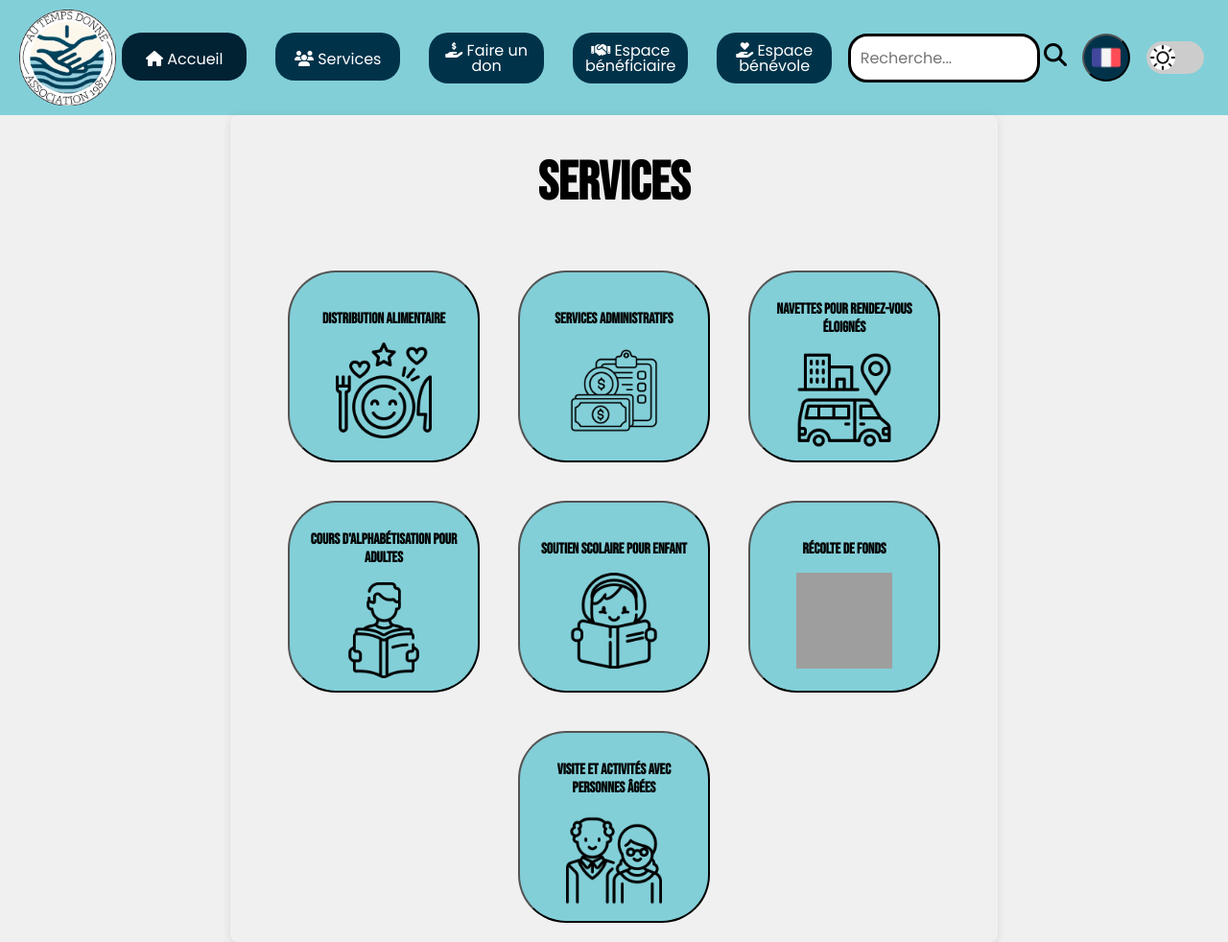
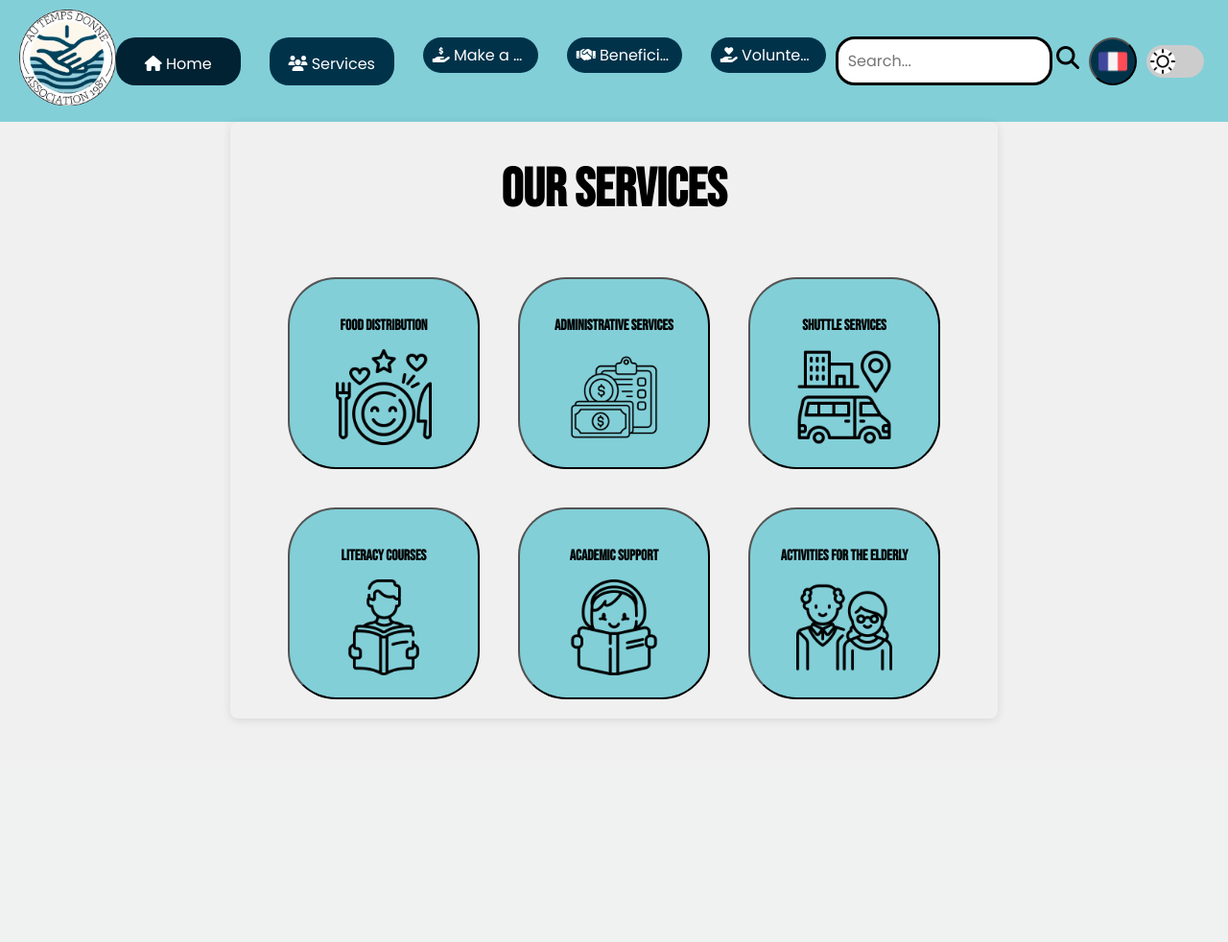
Before and after one commit to ShHaWkK/Temps_Donne, a PHP site: page /services/services.php in a window 1280 px wide. Shown: the whole page at 96% size. After the commit the page ends 751 px from the top, so only its background shows below. Run offline with PHP 8.4, Linux system fonts and the light colour scheme; some libraries are stand-ins or nearby versions; grey boxes are pictures that could not be loaded.

Commit message:
ADD lang index, service, header EN, FR) => marche

```diff
--- a/front/includes/header.php
+++ b/front/includes/header.php
@@ -1,3 +1,4 @@
+<?php include_once('lang.php'); ?>
 <head>
 <meta charset="UTF-8">
 <meta name="viewport" content="width=device-width, initial-scale=1.0">
@@ -14,67 +15,69 @@
         <div class="logo-container">
             <img src="../images/logo.png" alt="Logo Au Temps Donné" class="logo">
         </div>
-
          <!-- Boutons de navigation -->
          <nav class="navigation-menu">
             <ul class="header-menu">
-                <li><a href="/index.php" class="nav-item active"><i class="fa fa-home"></i> Accueil</a></li>
-                <li><a href="/services/services.php" class="nav-item"><i class="fa-solid fa-users"></i> Services</a></li>
-                <li><a href="/form/donations.php" class="nav-item-space"><i class="fa-solid fa-hand-holding-dollar"></i> Faire un <br>don</a></li>
-                <li><a href="/inscription_conn/connexion_beneficiaire.php" class="nav-item-space"><i class="fa-solid fa-handshake"></i> Espace <br> bénéficiaire</a></li>
-                <li><a href="/inscription_conn/connexion_benevole.php" class="nav-item-space"> <i class='fa-solid fa-hand-holding-heart'></i> Espace <br>bénévole</a></li>
+                <li><a href="../index.php" class="nav-item active"><i class="fa fa-home"></i> <?php echo htmlspecialchars($data["HOME"]); ?></a></li>
+                <li><a href="../services/services.php" class="nav-item"><i class="fa-solid fa-users"></i> <?php echo htmlspecialchars($data["SERVICES"]); ?></a></li>
+                <li><a href="../form/dons.php" class="nav-item-space"><i class="fa-solid fa-hand-holding-dollar"></i> <?php echo htmlspecialchars($data["MAKE_DONATION"]); ?></a></li>
+                <li><a href="../inscription_conn/connexion_beneficiaire.php" class="nav-item-space"><i class="fa-solid fa-handshake"></i> <?php echo htmlspecialchars($data["BENEFICIARY_SPACE"]); ?></a></li>
+                <li><a href="../inscription_conn/connexion_benevole.php" class="nav-item-space"> <i class='fa-solid fa-hand-holding-heart'></i> <?php echo htmlspecialchars($data["VOLUNTEER_SPACE"]); ?></a></li>
             </ul>
         </nav>
 
+
 <div class="popover-container menu">
-             <button class="popup-button" >
-                <i class="fa-solid fa-bars"></i><i class="icon icon--md icon--caret-down"></i></i>
+  <button class="popup-button">
+    <i class="fa-solid fa-bars"></i><i class="icon icon--md icon--caret-down"></i>
   </button>
   <ul class="popover-content" id="serviceList">
     <li>
       <a href="index.php" class="nav-item active">
-                        <i class="fa fa-home"></i> Accueil
+        <i class="fa fa-home"></i> <?php echo htmlspecialchars($data["HOME"]); ?>
       </a>
     </li>
     <li>
-                    <a href="services.php" class="nav-item">
-                        <i class="fa-solid fa-users"></i> Services
+    <a href="../services/services.php" class="nav-item">
+        <i class="fa-solid fa-users"></i> <?php echo htmlspecialchars($data["SERVICES"]); ?>
       </a>
     </li>
     <li>
-                    <a href="dons.php" class="nav-item-space">
-                        <i class="fa-solid fa-hand-holding-dollar"></i> Faire un don
+        <a href="../form/dons.php" class="nav-item-space">
+        <i class="fa-solid fa-hand-holding-dollar"></i> <?php echo htmlspecialchars($data["MAKE_DONATION"]); ?>
       </a>
     </li>
     <li>
       <a href="espace_beneficiaire.php" class="nav-item-space">
-                        <i class="fa-solid fa-handshake"></i> Espace bénéficiaire
+        <i class="fa-solid fa-handshake"></i> <?php echo htmlspecialchars($data["BENEFICIARY_SPACE"]); ?>
       </a>
     </li>
     <li>
       <a href="espace_benevole.php" class="nav-item-space">
-                        <i class="fa-solid fa-hand-holding-heart"></i> Espace bénévole
+        <i class="fa-solid fa-hand-holding-heart"></i> <?php echo htmlspecialchars($data["VOLUNTEER_SPACE"]); ?>
       </a>
     </li>
   </ul>
 </div>
 
 
-        <!-- Barre de recherche et icône de recherche -->
+
+
+<!-- Search bar -->
 <div class="search-container">
   <div class="search-icon">
-                <input class="search-input" type="text" placeholder="Recherche..." id="searchInput">
+    <input class="search-input" type="text" placeholder="<?php echo htmlspecialchars($data["SEARCH_PLACEHOLDER"] ?? 'Search...'); ?>" id="searchInput">
     <a><i class="fa-solid fa-magnifying-glass"></i></a>
   </div>
 </div>
 
+<!-- Mobile search icon -->
 <form class="search-icon-mobile">
-            <input type="text"
-            placeholder="Search..">
+  <input type="text" placeholder="<?php echo htmlspecialchars($data["SEARCH_PLACEHOLDER_MOBILE"] ?? 'Search...'); ?>">
   <i class="fa-solid fa-magnifying-glass"></i>
 </form>
-        <script src="https://kit.fontawesome.com/a692e1c39f.js"
-        crossorigin="anonymous"></script>
+
+<script src="https://kit.fontawesome.com/a692e1c39f.js" crossorigin="anonymous"></script>
 
         <!-- Menu déroulant pour les langues -->
 <div class="popover-container">
@@ -83,13 +86,13 @@
   </button>
   <ul class="popover-content" id="languageList">
     <li>
-                    <a class="active track" >
-                        <span class="text__general--heading">Français</span>
+      <a href="javascript:void(0);" onclick="changeLanguage('fr')">
+        <span class="text__general--heading"><?php echo htmlspecialchars($data["FRENCH"] ?? 'Français'); ?></span>
       </a>
     </li>
     <li>
-                    <a class="track">
-                        <span class="text__general--heading">English</span>
+      <a href="javascript:void(0);" onclick="changeLanguage('en')">
+        <span class="text__general--heading"><?php echo htmlspecialchars($data["ENGLISH"] ?? 'English'); ?></span>
       </a>
     </li>
   </ul>
--- a/front/services/services.php
+++ b/front/services/services.php
@@ -1,48 +1,50 @@
+<?php
+ob_start(); // Commence la mise en tampon de sortie
+include_once('../includes/head.php');
+include_once('../includes/header.php');
+include_once('../includes/lang.php');
+?>
+<!DOCTYPE html>
 <html>
 <head>
     <link rel="stylesheet" href="../css/services.css">
-    <title>Services</title>
+    <title><?php echo htmlspecialchars($data["OUR_SERVICES"]); ?></title>
 </head>
-
-<?php
-include_once('../includes/head.php');
-include_once('../includes/header.php');
-
-echo "<title>Services - Au temps donné</title>";
-?>
 
 <body>
 
+
 <div class="main-container shade">
-        <h1>Services</h1>
+    <h1><?php echo htmlspecialchars($data["OUR_SERVICES"]); ?></h1>
     <div class="service-list">
         <button class="service-button">
-                <h3>Distribution alimentaire</h3>
-                <img src="../images/icones/meal.png" width="100" height="100">
+            <h3><?php echo htmlspecialchars($data["FOOD_DISTRIBUTION"]); ?></h3>
+            <img src="../images/icones/meal.png" alt="<?php echo htmlspecialchars($data["FOOD_DISTRIBUTION_ALT"]); ?>" width="100" height="100">
         </button>
         <button class="service-button">
-                <h3>Services administratifs</h3>
-                <img src="../images/icones/budget.png" width="100" height="100">
+            <h3><?php echo htmlspecialchars($data["ADMINISTRATIVE_SERVICES"]); ?></h3>
+            <img src="../images/icones/budget.png" alt="<?php echo htmlspecialchars($data["ADMINISTRATIVE_SERVICES_ALT"]); ?>" width="100" height="100">
         </button>
         <button class="service-button">
-                <h3>Navettes pour rendez-vous éloignés</h3>
-                <img src="../images/icones/shuttle.png" width="100" height="100">
+            <h3><?php echo htmlspecialchars($data["SHUTTLE_SERVICES"]); ?></h3>
+            <img src="../images/icones/shuttle.png" alt="<?php echo htmlspecialchars($data["SHUTTLE_SERVICES_ALT"]); ?>" width="100" height="100">
         </button>
         <button class="service-button">
-                <h3>Cours d'alphabétisation pour adultes</h3>
-                <img src="../images/icones/readAdult.png" width="100" height="100">
+            <h3><?php echo htmlspecialchars($data["LITERACY_COURSES"]); ?></h3>
+            <img src="../images/icones/readAdult.png" alt="<?php echo htmlspecialchars($data["LITERACY_COURSES_ALT"]); ?>" width="100" height="100">
         </button>
         <button class="service-button">
-                <h3>Soutien scolaire pour enfant</h3>
-                <img src="../images/icones/read.png" width="100" height="100">
+            <h3><?php echo htmlspecialchars($data["ACADEMIC_SUPPORT"]); ?></h3>
+            <img src="../images/icones/read.png" alt="<?php echo htmlspecialchars($data["ACADEMIC_SUPPORT_ALT"]); ?>" width="100" height="100">
         </button>
+        <!-- Uncomment or add new service buttons as needed -->
+        <!-- <button class="service-button">
+            <h3><?php // echo htmlspecialchars($data["FUNDRAISING_EVENTS"]); ?></h3>
+            <img src="../images/icones/donate.png" alt="<?php // echo htmlspecialchars($data["FUNDRAISING_EVENTS_ALT"]); ?>" width="100" height="100">
+        </button> -->
         <button class="service-button">
-                <h3>Récolte de fonds</h3>
-                <img src="../images/icones/donate.png" width="100" height="100">
-            </button>
-            <button class="service-button">
-                <h3>Visite et activités avec personnes âgées</h3>
-                <img src="../images/icones/couple.png" width="100" height="100">
+            <h3><?php echo htmlspecialchars($data["ACTIVITIES_FOR_ELDERLY"]); ?></h3>
+            <img src="../images/icones/couple.png" alt="<?php echo htmlspecialchars($data["ACTIVITIES_FOR_ELDERLY_ALT"]); ?>" width="100" height="100">
         </button>
     </div>
 </div>
```
Also changed, not shown: front/includes/lang.php (added, +44 -0 lines), front/index.php (+20 -23 lines), front/lang/lang_EN.json (added, +41 -0 lines), front/lang/lang_FR.json (added, +42 -0 lines). Lines whose indentation alone changed are shown as unchanged.
